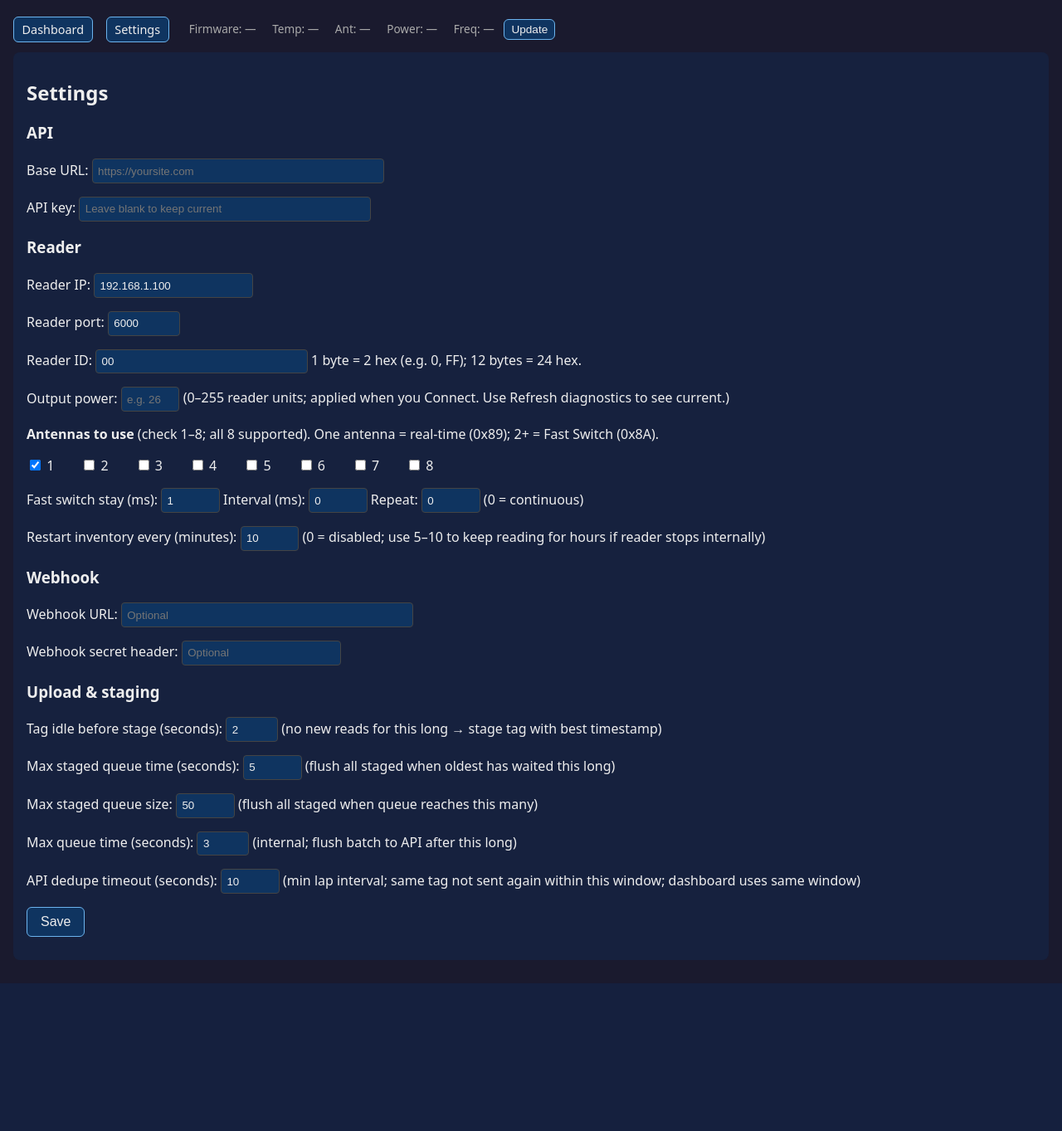
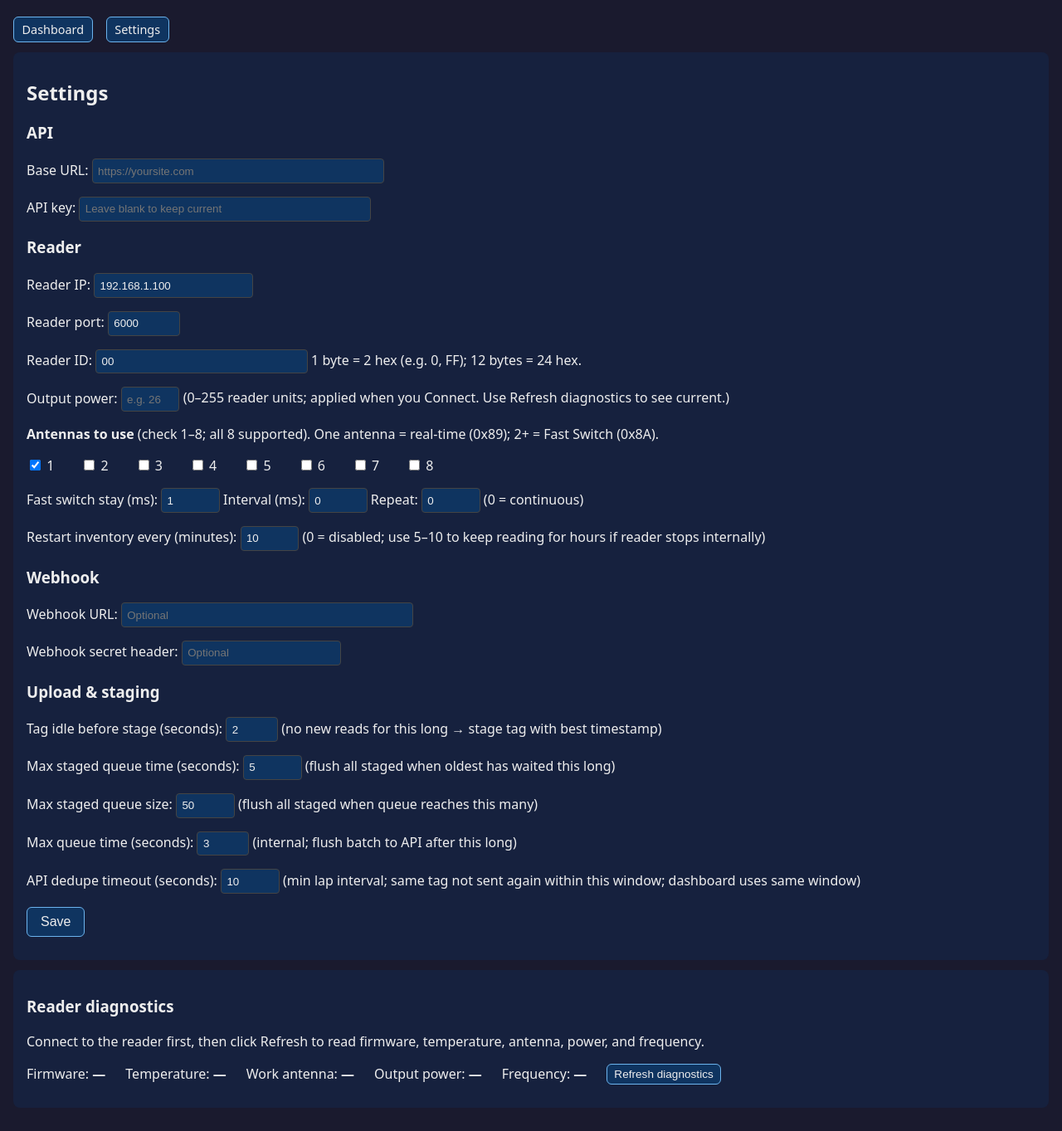
Before and after one commit to peanutyost/Simple5k-RFID-Reader, a Flask app: page /settings in a window 1280 px wide. Shown: the whole page at 83% size. Before the commit the page ends 1185 px from the top, so only its background shows below. Run offline with Flask 3, Linux system fonts and the light colour scheme.

Commit message:
Refactor diagnostics handling and UI in RFID Reader App
- Removed obsolete diagnostics display from base.html and index.html.
- Added error handling for diagnostics refresh in settings.html.
- Updated app.py to prevent diagnostics refresh during active reading.

```diff
--- a/rfid_reader_app/app.py
+++ b/rfid_reader_app/app.py
@@ -512,7 +512,6 @@ def api_status():
         "last_upload_error": last_upload_error,
         "last_webhook_error": last_webhook_error,
         "server_time_utc": _utc_now_iso(),
-        "reader_diagnostics": reader_diagnostics,
         "api_configured": api_configured,
     })
 
@@ -707,6 +706,8 @@ def api_reader_diagnostics():
     with _state_lock:
         if not reader_client or not connected:
             return jsonify({"error": "Not connected"}), 400
+        if reading:
+            return jsonify({"error": "Stop reading first to refresh diagnostics"}), 400
         client = reader_client
     # Brief pause so receive thread can process any in-flight data, then delays between get commands
     time.sleep(0.15)
@@ -761,6 +762,8 @@ def api_reader_diagnostics_debug():
     with _state_lock:
         if not reader_client or not connected:
             return jsonify({"error": "Not connected", "payload_hex": None}), 400
+        if reading:
+            return jsonify({"error": "Stop reading first", "payload_hex": None}), 400
         client = reader_client
     time.sleep(0.1)
     raw_payload, err_code = client.get_firmware_version_raw()
--- a/rfid_reader_app/templates/base.html
+++ b/rfid_reader_app/templates/base.html
@@ -23,9 +23,6 @@
         .clock { font-size: 1.2rem; font-family: monospace; }
         nav { margin-bottom: 0.5rem; padding: 0.25rem 0; gap: 0.5rem; align-items: center; flex-wrap: wrap; }
         nav .btn { padding: 0.3rem 0.6rem; font-size: 0.9rem; }
-        .nav-diag { font-size: 0.85rem; color: #aaa; margin-left: 0.5rem; }
-        .nav-diag .diag-item { margin-left: 1rem; }
-        .nav-diag .diag-item:first-child { margin-left: 0; }
     </style>
     {% block head %}{% endblock %}
 </head>
@@ -33,14 +30,6 @@
     <nav class="row" style="margin-bottom:0.5rem;">
         <a href="{{ url_for('index') }}" class="btn">Dashboard</a>
         <a href="{{ url_for('settings') }}" class="btn">Settings</a>
-        <span class="nav-diag">
-            <span class="diag-item">Firmware: <span id="nav_diag_firmware">—</span></span>
-            <span class="diag-item">Temp: <span id="nav_diag_temp">—</span></span>
-            <span class="diag-item">Ant: <span id="nav_diag_antenna">—</span></span>
-            <span class="diag-item">Power: <span id="nav_diag_power">—</span></span>
-            <span class="diag-item">Freq: <span id="nav_diag_region">—</span></span>
-            <button type="button" class="btn btn-sm" id="nav_diag_update_btn" onclick="typeof refreshDiagnostics === 'function' && refreshDiagnostics()" style="margin-left: 0.5rem;">Update</button>
-        </span>
     </nav>
     {% block content %}{% endblock %}
 </body>
--- a/rfid_reader_app/templates/settings.html
+++ b/rfid_reader_app/templates/settings.html
@@ -1,5 +1,32 @@
 {% extends "base.html" %}
 {% block title %}Settings{% endblock %}
+{% block head %}
+<script>
+function $(id) { return document.getElementById(id); }
+function refreshDiagnostics() {
+  var btn = $('diag_refresh_btn');
+  if (btn) { btn.disabled = true; btn.textContent = 'Refreshing…'; }
+  fetch('/api/reader-get-diagnostics', { method: 'POST' })
+    .then(function(r) { return r.json().then(function(data) { return { ok: r.ok, data: data }; }); })
+    .then(function(result) {
+      var d = (result.data && result.data.diagnostics) || {};
+      if ($('diag_firmware')) $('diag_firmware').textContent = d.firmware != null ? d.firmware : '—';
+      if ($('diag_temp')) $('diag_temp').textContent = d.temperature != null ? d.temperature : '—';
+      if ($('diag_antenna')) $('diag_antenna').textContent = d.work_antenna != null ? String(d.work_antenna) : '—';
+      if ($('diag_power')) $('diag_power').textContent = d.output_power != null ? d.output_power : '—';
+      if ($('diag_region')) $('diag_region').textContent = d.frequency_region != null ? d.frequency_region : '—';
+      if ($('diag_error')) $('diag_error').textContent = result.ok ? '' : (result.data && result.data.error) || 'Failed';
+      if ($('diag_error')) $('diag_error').className = result.ok ? '' : 'status-err';
+    })
+    .catch(function() {
+      if ($('diag_error')) { $('diag_error').textContent = 'Network error'; $('diag_error').className = 'status-err'; }
+    })
+    .finally(function() {
+      if (btn) { btn.disabled = false; btn.textContent = 'Refresh diagnostics'; }
+    });
+}
+</script>
+{% endblock %}
 {% block content %}
 <div class="card">
   <h2>Settings</h2>
@@ -36,4 +63,18 @@
     <p><button type="submit">Save</button></p>
   </form>
 </div>
+
+<div class="card">
+  <h3>Reader diagnostics</h3>
+  <p>Connect to the reader first, then click Refresh to read firmware, temperature, antenna, power, and frequency.</p>
+  <p class="row" style="gap: 0.5rem 1.5rem;">
+    <span>Firmware: <strong id="diag_firmware">—</strong></span>
+    <span>Temperature: <strong id="diag_temp">—</strong></span>
+    <span>Work antenna: <strong id="diag_antenna">—</strong></span>
+    <span>Output power: <strong id="diag_power">—</strong></span>
+    <span>Frequency: <strong id="diag_region">—</strong></span>
+    <button type="button" class="btn btn-sm" id="diag_refresh_btn" onclick="refreshDiagnostics()">Refresh diagnostics</button>
+  </p>
+  <p id="diag_error" class="status-err" style="margin:0;"></p>
+</div>
 {% endblock %}
```
Also changed, not shown: rfid_reader_app/templates/index.html (+0 -32 lines).
